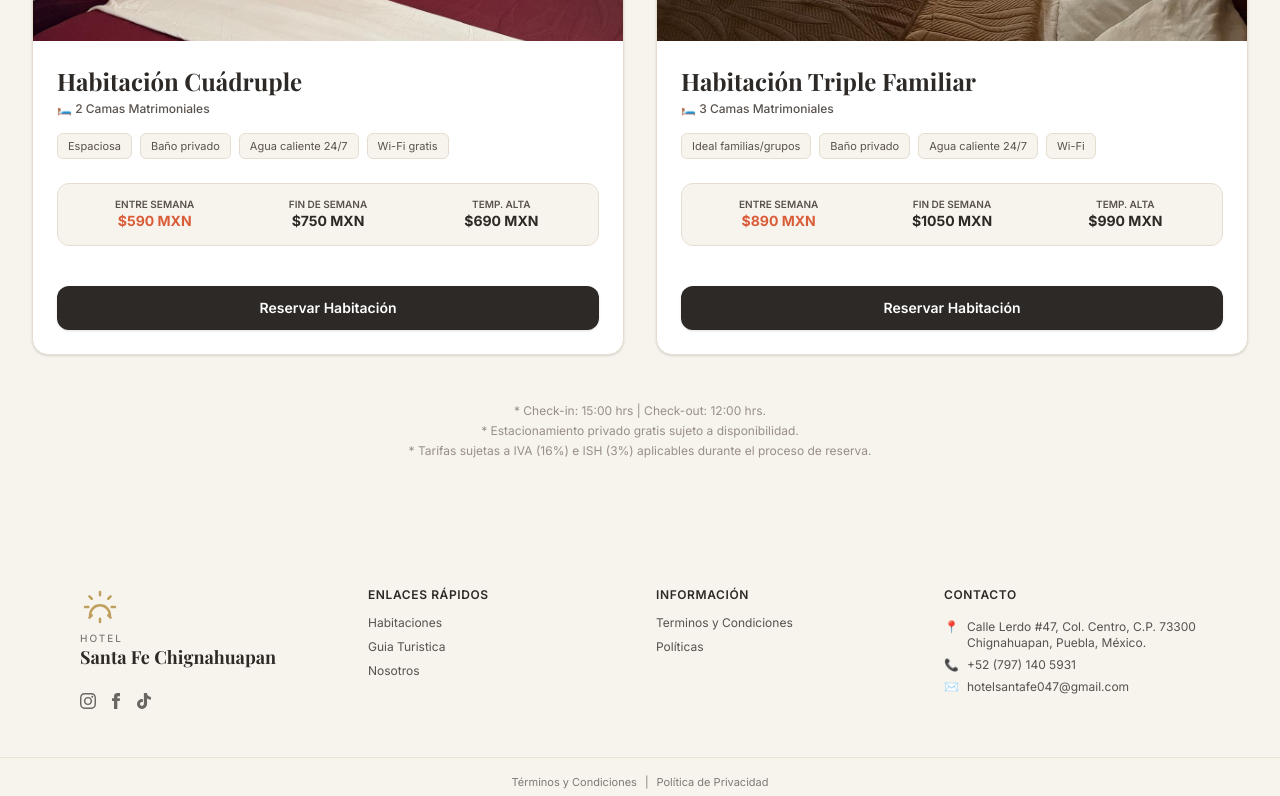
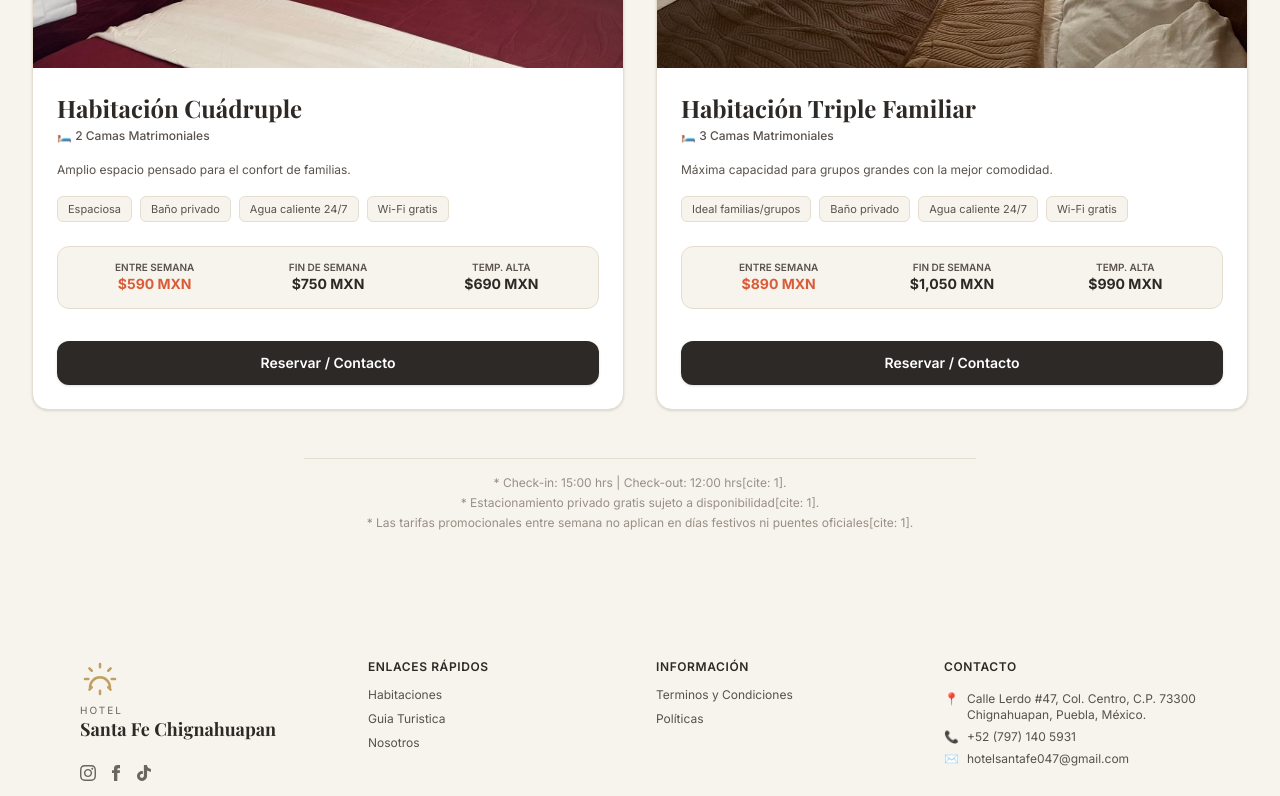
Before and after one commit to cuauhvip07/HSF2Front, a Next.js app: page /habitaciones in a window 1280 px wide. Shown: the part 1400-2196 px from the top of the page. Built offline with nearby package versions, Linux system fonts and the light colour scheme; a web font is replaced by a local one.

Commit message:
Add button contact with options

```diff
--- a/app/(main)/habitaciones/page.tsx
+++ b/app/(main)/habitaciones/page.tsx
@@ -1,18 +1,19 @@
-import React from 'react';
+'use client';
+
+import React, { useState } from 'react';
+import { Room } from '@/types/room';
+import { ROOMS_DATA, RoomDetail } from '@/components/user/rooms/roomsData';
 import { RoomCard } from '@/components/user/rooms/RoomCard';
-import { ROOMS_DATA } from '@/components/user/rooms/roomsData';
-
-export const metadata = {
-  title: 'Habitaciones y Tarifas | Hotel Santa Fe Chignahuapan',
-  description: 'Conoce nuestras tarifas desde $390 MXN para 2, 3, 4 y hasta 6 personas en el centro de Chignahuapan, Puebla.',
-};
+import { BookingModal } from '@/components/user/rooms/BookingModal';
 
 export default function RoomsPage() {
+  const [selectedRoom, setSelectedRoom] = useState<Room | null>(null);
+
   return (
     <main className="min-h-screen bg-[#f7f4ed] pt-28 pb-20 px-4 md:px-8">
-      <div className="max-w-7xl mx-auto">
+      <div className="max-w-7xl mx-auto space-y-12">
         {/* Encabezado */}
-        <div className="text-center max-w-3xl mx-auto mb-12">
+        <div className="text-center max-w-3xl mx-auto space-y-3">
           <span className="text-xs font-bold text-[#c0a060] uppercase tracking-widest bg-[#2d2926] px-3.5 py-1.5 rounded-full">
             Hospedaje y Tarifas
           </span>
@@ -20,24 +21,35 @@ export default function RoomsPage() {
             Nuestras Habitaciones
           </h1>
           <p className="text-[#5a524c] text-base leading-relaxed">
-            Elige la habitación que mejor se adapte a tus necesidades. Todas cuentan con baño privado, agua caliente las 24 horas y Wi-Fi en áreas comunes.
+            Encuentra la opción ideal para tu viaje en pareja, en familia o en grupo. Todas nuestras opciones cuentan con baño privado, agua caliente 24/7 y Wi-Fi.
           </p>
         </div>
 
-        {/* Grid de 4 Habitaciones */}
-        <div className="grid grid-cols-1 md:grid-cols-2 gap-8 mb-12">
-          {ROOMS_DATA.map((room) => (
-            <RoomCard key={room.id} room={room} />
+        {/* Grid de 2x2 con el diseño amplio original */}
+        <div className="grid grid-cols-1 md:grid-cols-2 gap-8">
+          {ROOMS_DATA.map((room, index) => (
+            <RoomCard
+              key={room.id}
+              room={room}
+              onSelect={(r: RoomDetail) => setSelectedRoom(r)}
+              isFirst={index === 0}
+            />
           ))}
         </div>
 
-        {/* Aclaración de políticas */}
-        <div className="text-center text-xs text-[#988f86] max-w-2xl mx-auto space-y-1">
-          <p>* Check-in: 15:00 hrs | Check-out: 12:00 hrs.</p>
-          <p>* Estacionamiento privado gratis sujeto a disponibilidad.</p>
-          <p>* Tarifas sujetas a IVA (16%) e ISH (3%) aplicables durante el proceso de reserva.</p>
+        {/* Aclaraciones y Políticas Legales */}
+        <div className="text-center text-xs text-[#988f86] max-w-2xl mx-auto space-y-1 pt-4 border-t border-[#e5ded0]">
+          <p>* Check-in: 15:00 hrs | Check-out: 12:00 hrs[cite: 1].</p>
+          <p>* Estacionamiento privado gratis sujeto a disponibilidad[cite: 1].</p>
+          <p>* Las tarifas promocionales entre semana no aplican en días festivos ni puentes oficiales[cite: 1].</p>
         </div>
       </div>
+
+      {/* Modal Reutilizable de Reserva por WhatsApp o Teléfono */}
+      <BookingModal
+        room={selectedRoom}
+        onClose={() => setSelectedRoom(null)}
+      />
     </main>
   );
 }
--- /dev/null
+++ b/components/user/rooms/BookingModal.tsx
@@ -0,0 +1,78 @@
+'use client';
+
+import React from 'react';
+import { Room } from '@/types/room';
+
+interface BookingModalProps {
+  room: Room | null;
+  onClose: () => void;
+  phoneNumber?: string;
+  whatsappNumber?: string;
+}
+
+export const BookingModal: React.FC<BookingModalProps> = ({
+  room,
+  onClose,
+  phoneNumber = "+521234567890", // Número real del hotel
+  whatsappNumber = "521234567890", // WhatsApp real sin '+'
+}) => {
+  if (!room) return null;
+
+  const whatsappMessage = encodeURIComponent(
+    `Hola, me interesa solicitar una reserva para la ${room.title}`
+  );
+
+  return (
+    <div
+      className="fixed inset-0 bg-black/60 backdrop-blur-xs flex items-center justify-center p-4 z-50 animate-fadeIn"
+      onClick={onClose}
+    >
+      <div
+        className="bg-[#f7f4ed] rounded-2xl max-w-sm w-full p-6 text-center space-y-4 shadow-2xl relative border border-[#e5ded0]"
+        onClick={(e) => e.stopPropagation()}
+      >
+        {/* Botón Cerrar */}
+        <button
+          onClick={onClose}
+          type="button"
+          aria-label="Cerrar modal"
+          className="absolute top-3 right-4 text-[#988f86] hover:text-[#2d2926] text-xl font-bold cursor-pointer transition-colors"
+        >
+          ✕
+        </button>
+
+        <span className="text-[10px] font-bold text-[#c0a060] uppercase tracking-widest block">
+          {room.capacity}
+        </span>
+
+        <h3 className="font-serif text-xl font-bold text-[#2d2926]">
+          {room.title}
+        </h3>
+
+        <p className="text-xs text-[#5a524c] leading-relaxed">
+          Para verificar disponibilidad y realizar tu reserva, ponte en contacto directo con recepción:
+        </p>
+
+        <div className="space-y-2.5 pt-2">
+          {/* Opción WhatsApp */}
+          <a
+            href={`https://wa.me/${whatsappNumber}?text=${whatsappMessage}`}
+            target="_blank"
+            rel="noopener noreferrer"
+            className="block w-full py-3 bg-[#25D366] text-white rounded-full text-xs font-bold uppercase tracking-wider hover:bg-[#1ebd59] transition-colors shadow-sm text-center"
+          >
+            Reservar por WhatsApp
+          </a>
+
+          {/* Opción Llamada Directa */}
+          <a
+            href={`tel:${phoneNumber}`}
+            className="block w-full py-3 border border-[#2d2926] text-[#2d2926] rounded-full text-xs font-bold uppercase tracking-wider hover:bg-[#2d2926] hover:text-white transition-colors text-center"
+          >
+            Llamar por Teléfono
+          </a>
+        </div>
+      </div>
+    </div>
+  );
+};
--- a/components/user/rooms/RoomCard.tsx
+++ b/components/user/rooms/RoomCard.tsx
@@ -2,40 +2,47 @@
 
 import React from 'react';
 import Image from 'next/image';
-import Link from 'next/link';
-import { Room } from './roomsData';
+import { RoomDetail } from './roomsData';
 
 interface RoomCardProps {
-  room: Room;
+  room: RoomDetail;
+  onSelect: (room: RoomDetail) => void;
+  isFirst?: boolean;
 }
 
-export const RoomCard: React.FC<RoomCardProps> = ({ room }) => {
+export const RoomCard: React.FC<RoomCardProps> = ({ room, onSelect, isFirst = false }) => {
   return (
     <article className="bg-[#ffffff] border border-[#e5ded0] rounded-2xl overflow-hidden shadow-sm hover:shadow-md transition-all duration-200 flex flex-col justify-between">
       <div>
-        {/* Foto de la Habitación */}
+        {/* Foto de la Habitación con badge de capacidad */}
         <div className="relative aspect-[16/9] bg-[#2d2926]">
           <Image
             src={room.image}
-            alt={room.name}
+            alt={room.title}
             fill
+            priority={isFirst}
             className="object-cover"
             sizes="(max-width: 768px) 100vw, 50vw"
           />
           <span className="absolute top-4 left-4 bg-[#c0a060] text-[#2d2926] text-xs font-bold px-3 py-1 rounded-md shadow-md">
-            Hasta {room.capacity} personas
+            Hasta {room.capacity}
           </span>
         </div>
 
-        {/* Detalles */}
+        {/* Detalles e información */}
         <div className="p-6">
           <h3 className="font-serif text-2xl font-bold text-[#2d2926] mb-1">
-            {room.name}
+            {room.title}
           </h3>
           <p className="text-xs text-[#5a524c] font-medium mb-4">
             🛏️ {room.beds}
           </p>
 
+          <p className="text-xs text-[#5a524c] leading-relaxed mb-4">
+            {room.description}
+          </p>
+
+          {/* Badges de comodidades */}
           <div className="flex flex-wrap gap-2 mb-6">
             {room.features.map((feat, idx) => (
               <span
@@ -47,32 +54,33 @@ export const RoomCard: React.FC<RoomCardProps> = ({ room }) => {
             ))}
           </div>
 
-          {/* Matriz de Precios */}
-          <div className="bg-[#f7f4ed] p-3.5 rounded-xl border border-[#e5ded0] grid grid-cols-3 gap-2 text-center text-xs mb-4">
+          {/* Desglose de 3 Precios */}
+          <div className="bg-[#f7f4ed] p-3.5 rounded-xl border border-[#e5ded0] grid grid-cols-3 gap-2 text-center text-xs mb-2">
             <div>
               <p className="text-[10px] text-[#5a524c] uppercase font-semibold">Entre Semana</p>
-              <p className="font-bold text-[#d95d39] text-sm">${room.priceWeekday} MXN</p>
+              <p className="font-bold text-[#d95d39] text-sm">{room.priceMin}</p>
             </div>
             <div>
               <p className="text-[10px] text-[#5a524c] uppercase font-semibold">Fin de Semana</p>
-              <p className="font-bold text-[#2d2926] text-sm">${room.priceWeekend} MXN</p>
+              <p className="font-bold text-[#2d2926] text-sm">{room.priceRegular}</p>
             </div>
             <div>
               <p className="text-[10px] text-[#5a524c] uppercase font-semibold">Temp. Alta</p>
-              <p className="font-bold text-[#2d2926] text-sm">${room.priceHighSeason} MXN</p>
+              <p className="font-bold text-[#2d2926] text-sm">{room.priceHigh}</p>
             </div>
           </div>
         </div>
       </div>
 
-      {/* Botón de Acción */}
+      {/* Botón que activa el modal reutilizable */}
       <div className="p-6 pt-0">
-        <Link
-          href={`/reservar?habitacion=${room.id}`}
-          className="block w-full text-center bg-[#2d2926] hover:bg-[#d95d39] text-[#ffffff] font-semibold py-3 rounded-xl transition-colors text-sm shadow-sm"
+        <button
+          type="button"
+          onClick={() => onSelect(room)}
+          className="block w-full text-center bg-[#2d2926] hover:bg-[#d95d39] text-[#ffffff] font-semibold py-3 rounded-xl transition-colors text-sm shadow-sm cursor-pointer"
         >
-          Reservar Habitación
-        </Link>
+          Reservar / Contacto
+        </button>
       </div>
     </article>
   );
--- a/components/user/rooms/roomsData.ts
+++ b/components/user/rooms/roomsData.ts
@@ -1,58 +1,57 @@
-export interface Room {
-  id: string;
-  name: string;
-  capacity: number;
+import { Room } from '@/types/room';
+
+export interface RoomDetail extends Room {
   beds: string;
-  image: string;
-  priceWeekday: number;
-  priceWeekend: number;
-  priceHighSeason: number;
   features: string[];
 }
 
-export const ROOMS_DATA: Room[] = [
+export const ROOMS_DATA: RoomDetail[] = [
   {
-    id: 'doble',
-    name: 'Habitación Doble',
-    capacity: 2,
+    id: 1,
+    title: 'Habitación Doble',
+    capacity: '2 Personas',
+    description: 'Ideal para parejas o viajes individuales de descanso.',
+    priceMin: '$390 MXN',
+    priceRegular: '$450 MXN',
+    priceHigh: '$450 MXN',
+    image: '/habitaciones/habitacion2.jpeg',
     beds: '1 Cama Matrimonial',
-    image: '/habitaciones/habitacion1.jpeg',
-    priceWeekday: 390,
-    priceWeekend: 450,
-    priceHighSeason: 450,
     features: ['Baño privado', 'Agua caliente 24/7', 'Wi-Fi gratis', 'TV por cable']
   },
   {
-    id: 'doble-sencilla',
-    name: 'Habitación Doble Sencilla',
-    capacity: 3,
+    id: 2,
+    title: 'Habitación Doble Sencilla',
+    capacity: '3 Personas',
+    description: 'Comodidad para pequeñas familias o tríos de viaje.',
+    priceMin: '$550 MXN',
+    priceRegular: '$650 MXN',
+    priceHigh: '$590 MXN',
+    image: '/habitaciones/habitacion1.jpeg',
     beds: '1 Cama Matrimonial + 1 Individual',
-    image: '/habitaciones/habitacion2.jpeg',
-    priceWeekday: 550,
-    priceWeekend: 650,
-    priceHighSeason: 590,
     features: ['Baño privado', 'Agua caliente 24/7', 'Wi-Fi gratis', 'TV por cable']
   },
   {
-    id: 'cuadruple',
-    name: 'Habitación Cuádruple',
-    capacity: 4,
+    id: 3,
+    title: 'Habitación Cuádruple',
+    capacity: '4 Personas',
+    description: 'Amplio espacio pensado para el confort de familias.',
+    priceMin: '$590 MXN',
+    priceRegular: '$750 MXN',
+    priceHigh: '$690 MXN',
+    image: '/habitaciones/habitacion3.jpeg',
     beds: '2 Camas Matrimoniales',
-    image: '/habitaciones/habitacion3.jpeg',
-    priceWeekday: 590,
-    priceWeekend: 750,
-    priceHighSeason: 690,
     features: ['Espaciosa', 'Baño privado', 'Agua caliente 24/7', 'Wi-Fi gratis']
   },
   {
-    id: 'triple-familiar',
-    name: 'Habitación Triple Familiar',
-    capacity: 6,
+    id: 4,
+    title: 'Habitación Triple Familiar',
+    capacity: '6 Personas',
+    description: 'Máxima capacidad para grupos grandes con la mejor comodidad.',
+    priceMin: '$890 MXN',
+    priceRegular: '$1,050 MXN',
+    priceHigh: '$990 MXN',
+    image: '/habitaciones/habitacion5.jpeg',
     beds: '3 Camas Matrimoniales',
-    image: '/habitaciones/habitacion5.jpeg', // Usamos la imagen 5 para la familiar de 6 personas
-    priceWeekday: 890,
-    priceWeekend: 1050,
-    priceHighSeason: 990,
-    features: ['Ideal familias/grupos', 'Baño privado', 'Agua caliente 24/7', 'Wi-Fi']
+    features: ['Ideal familias/grupos', 'Baño privado', 'Agua caliente 24/7', 'Wi-Fi gratis']
   }
 ];
--- /dev/null
+++ b/types/room.ts
@@ -0,0 +1,11 @@
+// types/room.ts
+export interface Room {
+  id: number | string;
+  title: string;
+  capacity: string;
+  description: string;
+  priceMin: string;
+  priceRegular: string;
+  priceHigh: string;
+  image: string;
+}
```
